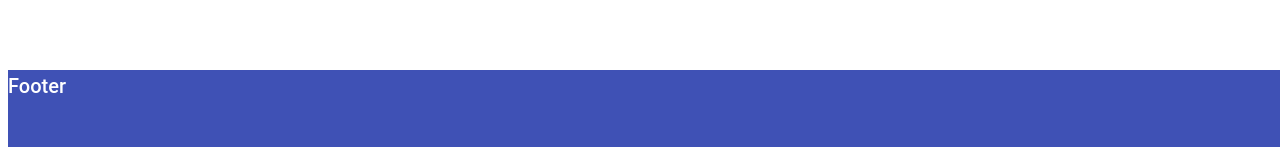
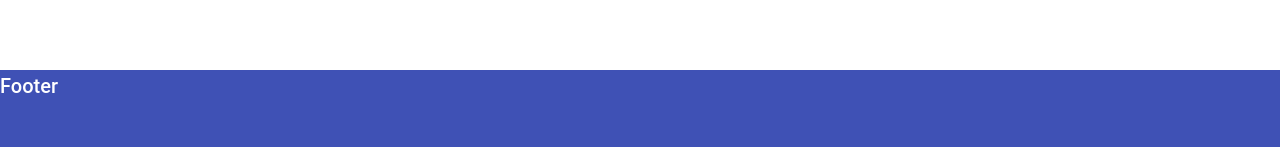
Before and after one commit to isexe/WebDev2-FinalProject, an Angular app: page / in a window 1280 px wide. Shown: the part 650-797 px from the top of the page. Built offline with nearby package versions, Linux system fonts and the light colour scheme.

Commit message:
fixed footer

```diff
--- a/src/app/footer/footer.component.css
+++ b/src/app/footer/footer.component.css
@@ -1,9 +1,11 @@
 .footer{
-    position: fixed;
+    position: absolute;
     bottom: 0;
     width: 100%;
     height: 10%;
     font: 500 20px/32px Roboto, "Helvetica Neue", sans-serif;
     color: white;
     background-color: #3f51b5;
+    right: 0;
+    left: 0;
 }
```
